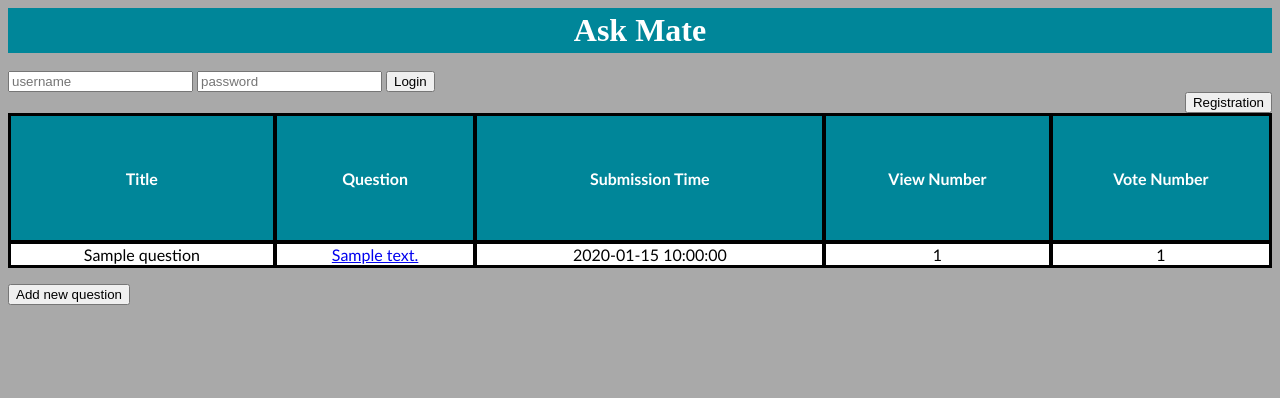
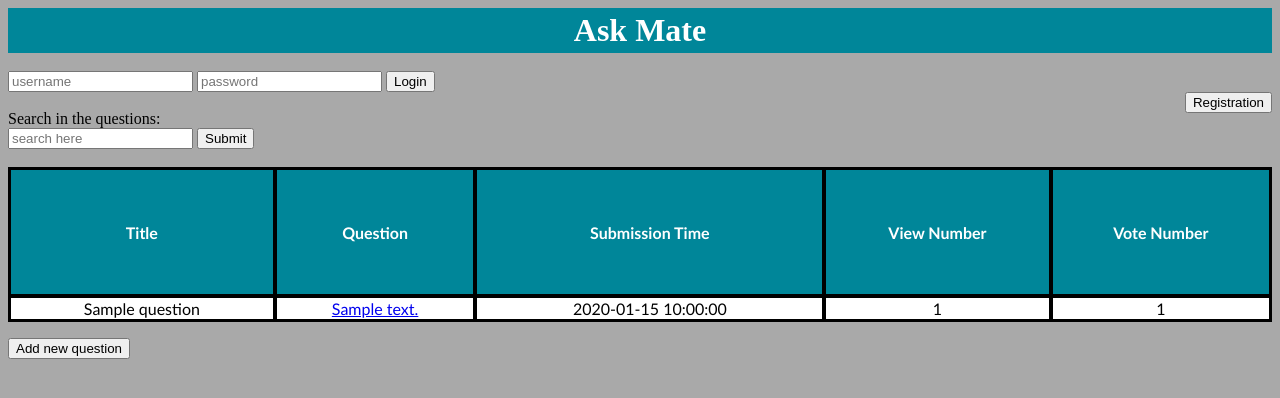
Before and after one commit to davidlenner/AbuseTeam, a Flask app: template templates/list.html in a window 1280 px wide. Shown: the top 398 px of the page. Run offline with Flask 2, Linux system fonts and the light colour scheme; the template is opened without the code that fills it: most values are stand-ins (such as "Sample title", 1, 10 or a date in 2020).

Commit message:
Search question created.

```diff
--- a/server.py
+++ b/server.py
@@ -48,6 +48,13 @@ def question_by_id(question_id):
     answer = data_manager.get_answers(question_id)
     question = data_manager.get_question_by_id(question_id)
     return render_template('question_id.html', question=question, answer=answer, question_id=question_id)
+
+
+@app.route('/search', methods=['GET'])
+def search_question():
+    user_input_search = request.args.get('user_input_search')
+    searched_questions = data_manager.search_question(user_input_search)
+    return render_template('list.html', questions=reversed(searched_questions))
 
 
 @app.route('/question/<question_id>/edit-question', methods=['GET', 'POST'])
--- a/static/css/style.css
+++ b/static/css/style.css
@@ -70,13 +70,12 @@ h1 {
     color: white;
 }
 
-.questiontables tr:nth-child(even) {background-color: #f2f2f2;}
-
 
 .warning {
     color: #85144b;
 }
 
+
 .button {
     float: right;
 }
--- a/templates/list.html
+++ b/templates/list.html
@@ -29,7 +29,15 @@
                 <input type="submit" value="Logout">
             </form>
         </div>
-            {% endif %}
+    {% endif %}<br>
+
+    <div>
+        <form action="{{ url_for("search_question") }}" method="get">
+            Search in the questions:<br>
+            <input type="search" name="user_input_search" placeholder="search here">
+            <input type="submit">
+        </form>
+    </div><br>
 
     <table class="questiontables">
         <thead>
```
Also changed, not shown: data_manager.py (+12 -0 lines). Lines whose indentation alone changed are shown as unchanged.
